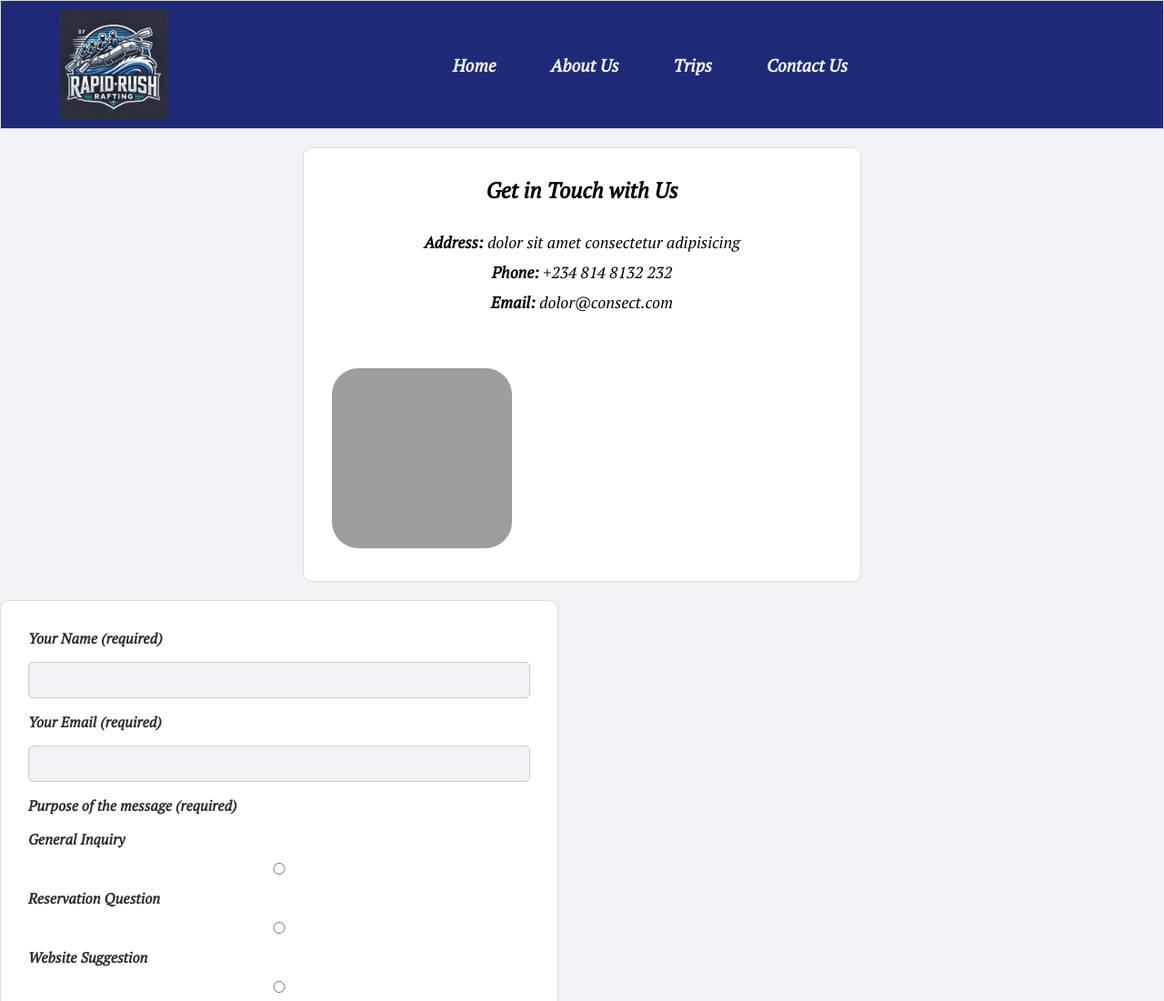
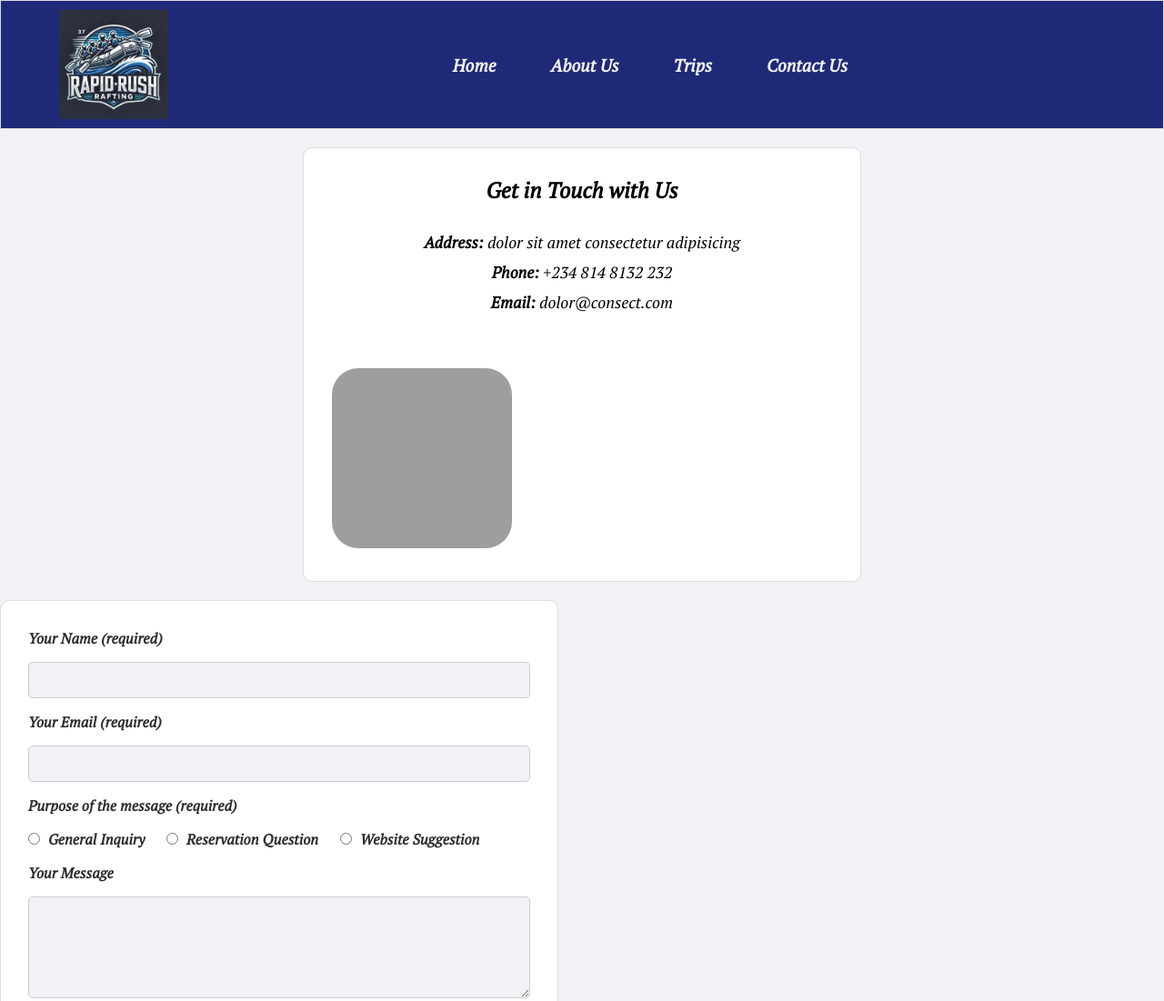
Before and after one commit to Moses-John-1/wdd130, a plain HTML site: page wwr/contact.html in a window 1280 px wide. Shown: the top 1101 px of the page at 91% size. Drawn offline with Linux system fonts and the light colour scheme; grey boxes are pictures that could not be loaded.

Commit message:
ehancement

```diff
--- a/wwr/contact.html
+++ b/wwr/contact.html
@@ -48,15 +48,17 @@
             <label for="email">Your Email (required)</label>
             <input type="email" id="email" name="email" required>
 
-              <label for="purpose">Purpose of the message (required)</label>
+            <label>Purpose of the message (required)</label>
+            <div class="radio-group">
+              <input type="radio" id="inquiry" name="purpose" value="inquiry" required>
               <label for="inquiry">General Inquiry</label>
-              <input type="radio" id="inquiry" name="purpose" value="inquiry" required>
 
+              <input type="radio" id="reservation" name="purpose" value="booking" required>
               <label for="reservation">Reservation Question</label>
-              <input type="radio" id="reservation" name="purpose" value="booking" required>
 
+              <input type="radio" id="feedback" name="purpose" value="feedback" required>
               <label for="feedback">Website Suggestion</label>
-              <input type="radio" id="feedback" name="purpose" value="feedback" required>
+            </div>
 
             <label for="message">Your Message</label>
             <textarea id="message" name="message" rows="5"></textarea>
--- a/wwr/styles/rafting.css
+++ b/wwr/styles/rafting.css
@@ -320,6 +320,15 @@ footer p {
     font-weight: bold;
     font-size: 1rem;
 }
+label {
+    margin-right: 20px;  /* Space between labels */
+    display: inline-block;  /* Make the labels inline */
+    font-size: 16px;  /* Optional: Adjust font size */
+}
+
+input[type="radio"] {
+    margin-right: 5px;  /* Space between the radio button and its label */
+}
 
 .contact-form input,
 .contact-form select,
```
Lines whose indentation alone changed are shown as unchanged.
